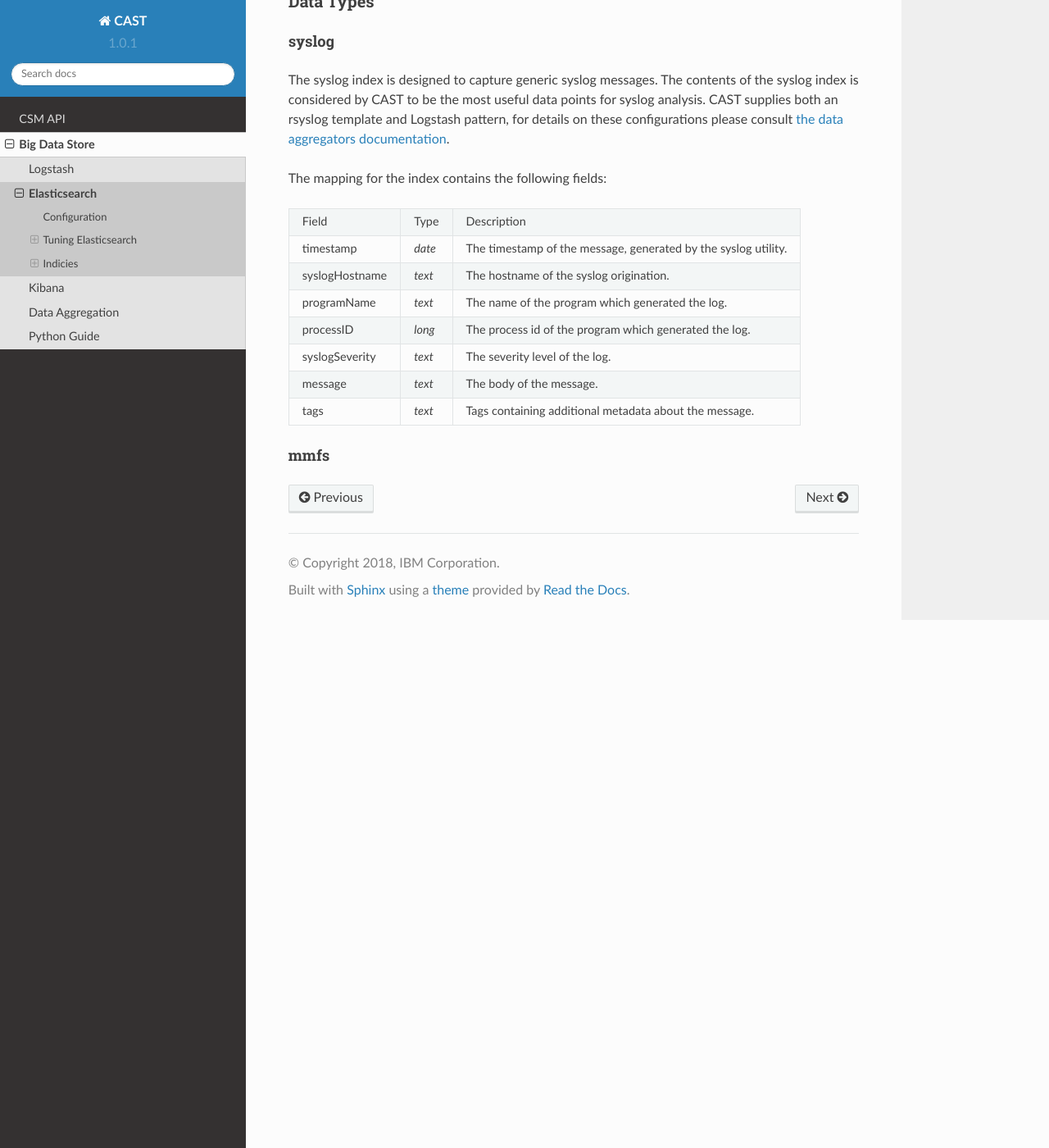
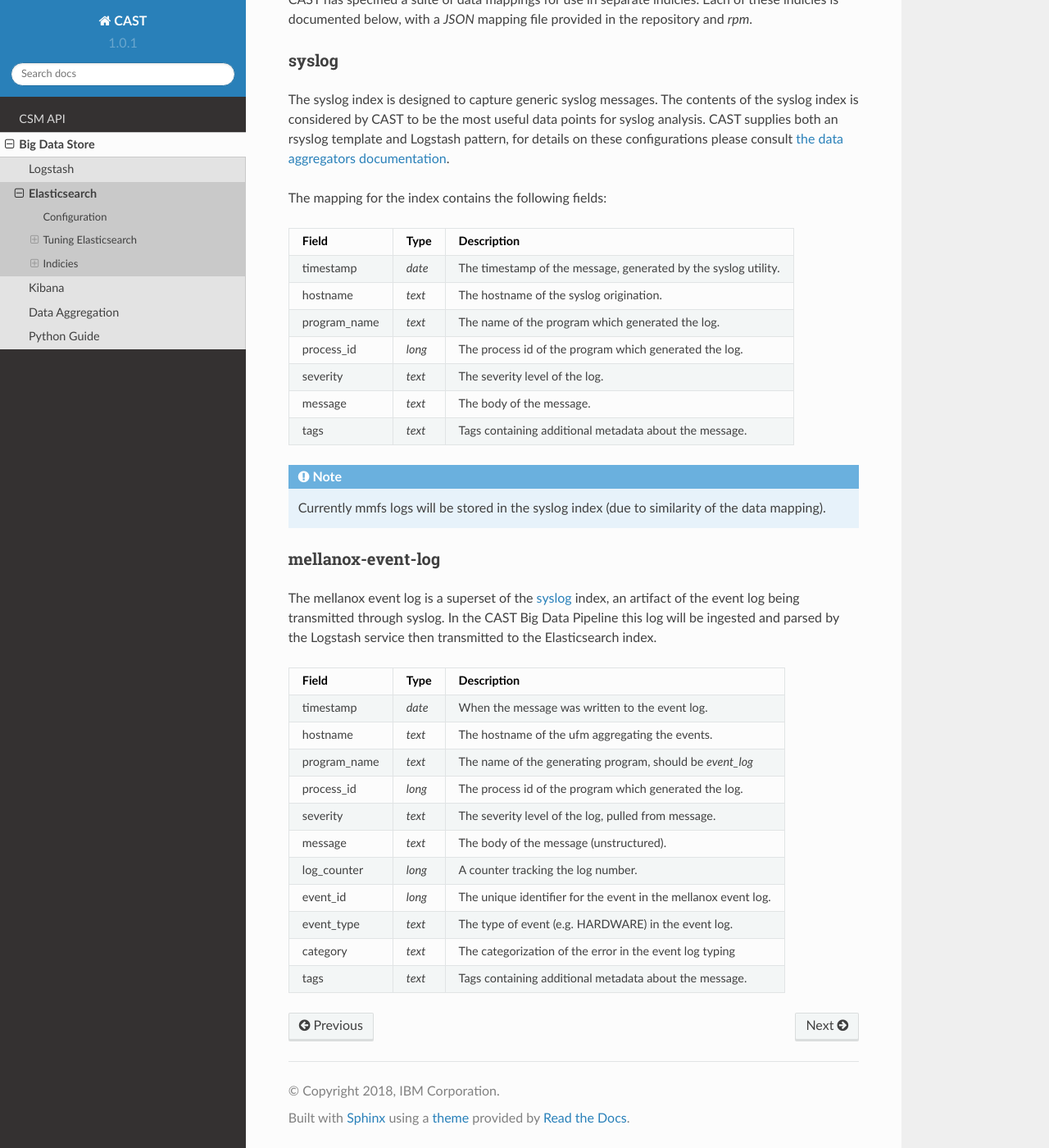
Before and after one commit to IBM/CAST, a Sphinx documentation site: the page built from docs/source/cast-big-data/elasticsearch.rst, in a window 1280 px wide and 1400 px high, scrolled down 2726 px. Shown: the whole window at 82% size. Built offline with Sphinx 7.4.7 and the Read the Docs theme 2.0.0, drawn with Linux system fonts in a browser that asks for light colours; some of the changed text lies outside the part shown.

Commit message:
First pass on event log documentation, cleaning up mappings and removing redundant types/fields.

```diff
--- a/docs/source/cast-big-data/elasticsearch.rst
+++ b/docs/source/cast-big-data/elasticsearch.rst
@@ -120,20 +120,23 @@ Generally speaking the only field to be changed is the heap size:
 System Settings
 ^^^^^^^^^^^^^^^
 
+.. TODO: Add more details.
 
 
 
 Indicies
 --------
 
-Data Types
-^^^^^^^^^^
+CAST has specified a suite of data mappings for use in separate indicies. Each of these indicies is
+documented below, with a *JSON* mapping file provided in the repository and *rpm*.
+
+.. TODO: Elaborate
 
 
 .. _SyslogElastic:
 
 syslog
-******
+^^^^^^
 
 The syslog index is designed to capture generic syslog messages. The contents of the syslog index is
 considered by CAST to be the most useful data points for syslog analysis. CAST supplies both an
@@ -144,26 +147,61 @@ The mapping for the index contains the following fields:
 
 +---------------+--------+----------------------------------------------------------------+
 | Field         | Type   | Description                                                    |
++===============+========+================================================================+
+| timestamp     | *date* | The timestamp of the message, generated by the syslog utility. |
 +---------------+--------+----------------------------------------------------------------+
-|timestamp      | *date* | The timestamp of the message, generated by the syslog utility. |
+| hostname      | *text* | The hostname of the syslog origination.                        |
 +---------------+--------+----------------------------------------------------------------+
-|syslogHostname | *text* | The hostname of the syslog origination.                        |
+| program_name  | *text* | The name of the program which generated the log.               |
 +---------------+--------+----------------------------------------------------------------+
-|programName    | *text* | The name of the program which generated the log.               |
+| process_id    | *long* | The process id of the program which generated the log.         |
 +---------------+--------+----------------------------------------------------------------+
-|processID      | *long* | The process id of the program which generated the log.         |
+| severity      | *text* | The severity level of the log.                                 |
 +---------------+--------+----------------------------------------------------------------+
-|syslogSeverity | *text* | The severity level of the log.                                 |
+| message       | *text* | The body of the message.                                       |
 +---------------+--------+----------------------------------------------------------------+
-|message        | *text* | The body of the message.                                       |
-+---------------+--------+----------------------------------------------------------------+
-|tags           | *text* | Tags containing additional metadata about the message.         |
+| tags          | *text* | Tags containing additional metadata about the message.         |
 +---------------+--------+----------------------------------------------------------------+
 
+.. note:: Currently mmfs logs will be stored in the syslog index (due to similarity of the data mapping).
 
-mmfs
-****
+.. TODO: Should mmfs log inhabit the same index? The data has a 1:1 parity.
+.. TODO: Review Cumulus Swtich, not sure what the logs look like by default.
 
+.. _melElastic:
+
+mellanox-event-log
+^^^^^^^^^^^^^^^^^^
+
+The mellanox event log is a superset of the `syslog`_ index, an artifact of the event log being
+transmitted through syslog. In the CAST Big Data Pipeline this log will be ingested and parsed by
+the Logstash service then transmitted to the Elasticsearch index.
+
++---------------+--------+----------------------------------------------------------------+
+| Field         | Type   | Description                                                    |
++===============+========+================================================================+
+| timestamp     | *date* | When the message was written to the event log.                 |
++---------------+--------+----------------------------------------------------------------+
+| hostname      | *text* | The hostname of the ufm aggregating the events.                |
++---------------+--------+----------------------------------------------------------------+
+| program_name  | *text* | The name of the generating program, should be *event_log*      |
++---------------+--------+----------------------------------------------------------------+
+| process_id    | *long* | The process id of the program which generated the log.         |
++---------------+--------+----------------------------------------------------------------+
+| severity      | *text* | The severity level of the log, pulled from message.            |
++---------------+--------+----------------------------------------------------------------+
+| message       | *text* | The body of the message (unstructured).                        |
++---------------+--------+----------------------------------------------------------------+
+| log_counter   | *long* | A counter tracking the log number.                             |
++---------------+--------+----------------------------------------------------------------+
+| event_id      | *long* | The unique identifier for the event in the mellanox event log. |
++---------------+--------+----------------------------------------------------------------+
+| event_type    | *text* | The type of event (e.g. HARDWARE) in the event log.            |
++---------------+--------+----------------------------------------------------------------+
+| category      | *text* | The categorization of the error in the event log typing        |
++---------------+--------+----------------------------------------------------------------+
+| tags          | *text* | Tags containing additional metadata about the message.         |
++---------------+--------+----------------------------------------------------------------+
 
 .. Links
 .. _Elasticsearch: https://www.elastic.co/products/elasticsearch
```
Also changed, not shown: docs/source/cast-big-data/data-aggregators.rst (+90 -87 lines), 5 other files.
